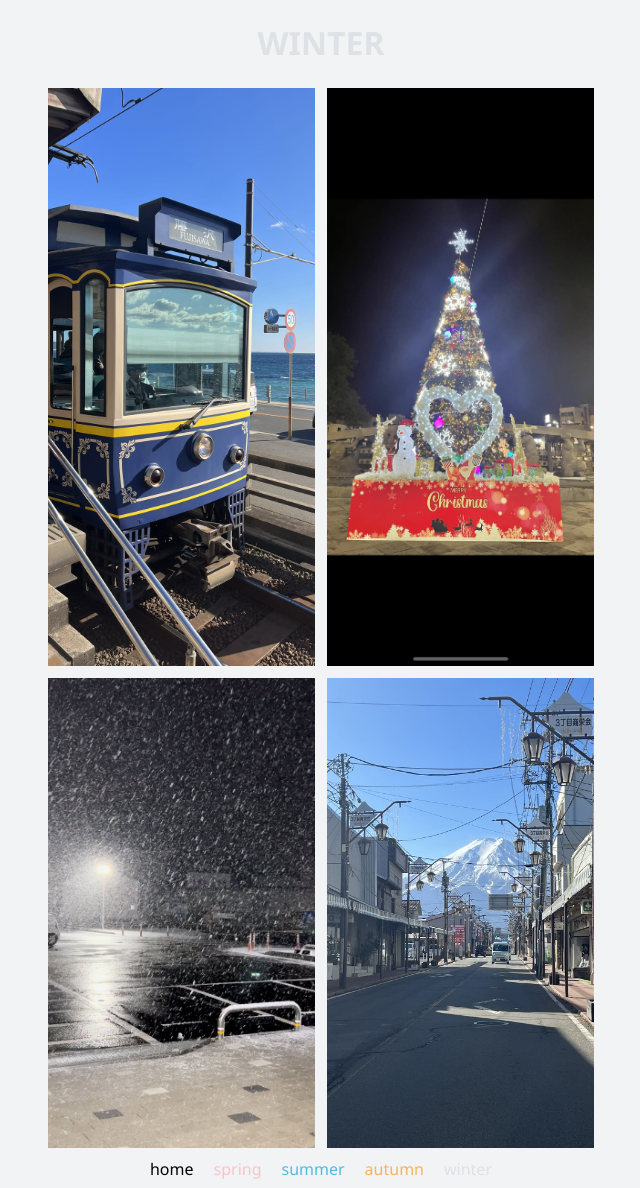
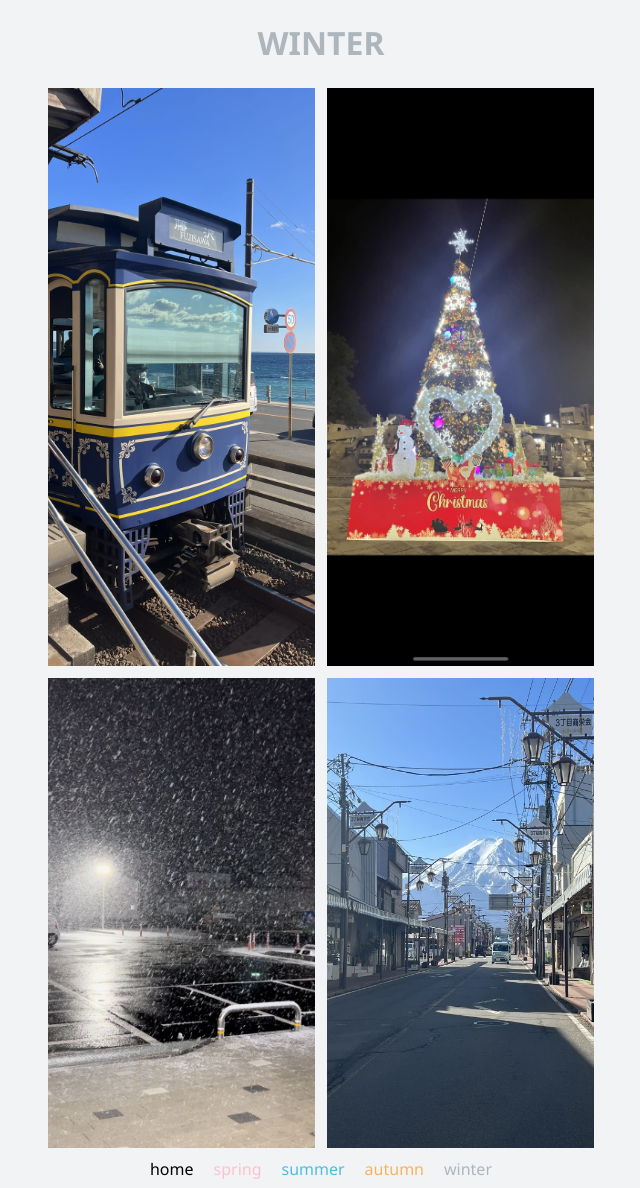
Before and after one commit to jisongGo/WMD-Project, a website: page winter.html in a window 1280 px wide. Shown: the whole page, without its empty margins (319-959 px from the left). Drawn offline with Linux system fonts and the light colour scheme.

Commit message:
겨울 글자 색 수정

```diff
--- a/style winter/style.scss
+++ b/style winter/style.scss
@@ -11,7 +11,7 @@
 }
 
 h1 {
-  color: #dee2e6;
+  color: #adb5bd;
   text-align: center;
 }
 
--- a/winter.html
+++ b/winter.html
@@ -37,7 +37,7 @@
       <a href="autumn.html" style="color: #f8b360; text-decoration: none"
         >autumn</a
       >
-      <a href="winter.html" style="color: #dee2e6; text-decoration: none"
+      <a href="winter.html" style="color: #adb5bd; text-decoration: none"
         >winter</a
       >
     </div>
```
Also changed, not shown: autumn.html (+1 -1 lines), index.html (+1 -1 lines), spring.html (+1 -1 lines), summer.html (+1 -1 lines), style winter/style.css.
